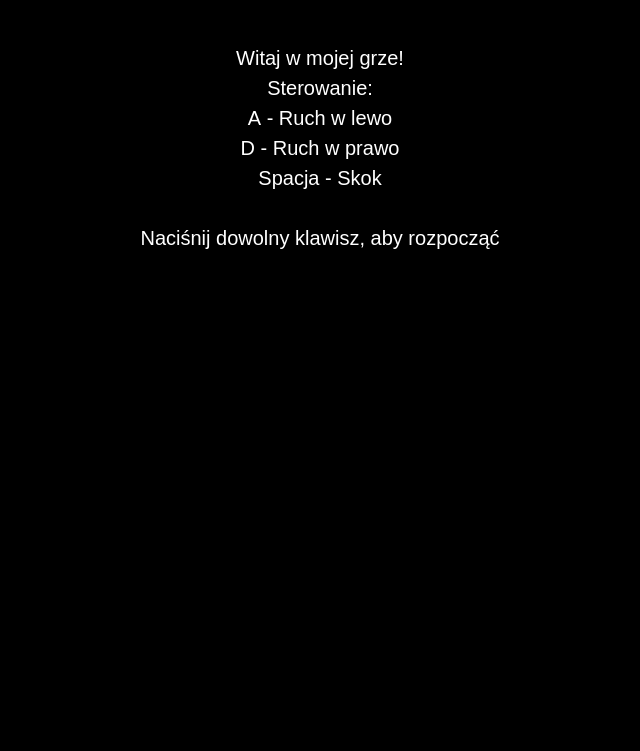
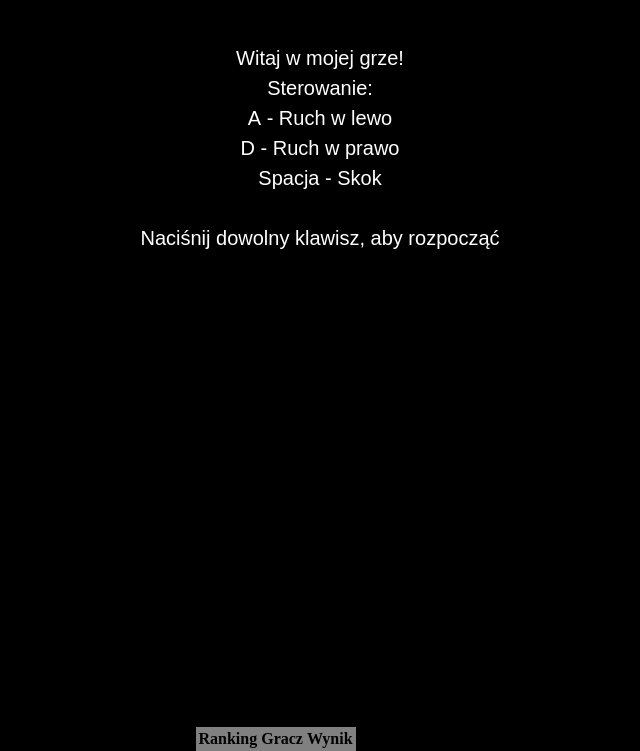
Before and after one commit to Vesarlii/SpookyGame, a plain HTML site: page index.html in a window 1280 px wide. Shown: the part 411-1162 px from the top of the page, without its empty margins (320-960 px from the left). Before the commit the page ends 800 px from the top, so only its background shows below. Drawn offline with Linux system fonts and the light colour scheme.

Commit message:
add table

```diff
--- a/gra.js
+++ b/gra.js
@@ -371,8 +371,12 @@ document.addEventListener("DOMContentLoaded", function () {
   });
 
   function saveScore() {
-    // Logika zapisywania wyniku
-    console.log("Zapisano wynik: " + score);
+    const playerName = prompt("Podaj swoje imię:");
+    if (playerName) {
+      const scoreEntry = document.createElement("tr");
+      scoreEntry.innerHTML = `<td></td><td>${playerName}</td><td>${score}</td>`;
+      document.getElementById("scoreTableBody").appendChild(scoreEntry);
+    }
   }
 
   setInterval(spawnRectangle, 2000);
--- a/index.html
+++ b/index.html
@@ -13,6 +13,22 @@
   <div id="canvasContainer">
     <canvas id="myCanvas" width="1024" height="512"></canvas>
   </div>
+  <div id="tab">
+     <table id="scoreTable">
+    <thead>
+      <tr>
+        <th>Ranking</th>
+        <th>Gracz</th>
+        <th>Wynik</th>
+      </tr>
+    </thead>
+    <tbody id="scoreTableBody">
+      <!-- Scores will be dynamically added here -->
+    </tbody>
+  </table>
+  </div>
   <script src="gra.js"></script>
+
+
 </body>
 </html>
--- a/styles.css
+++ b/styles.css
@@ -21,6 +21,12 @@ canvas {
 }
 
 
+#tab {
+	margin-top: 1500px;
+	background-color:grey;
+}
+
+
 #imageContainer {
 	position: absolute;
 	top: 0;
```
